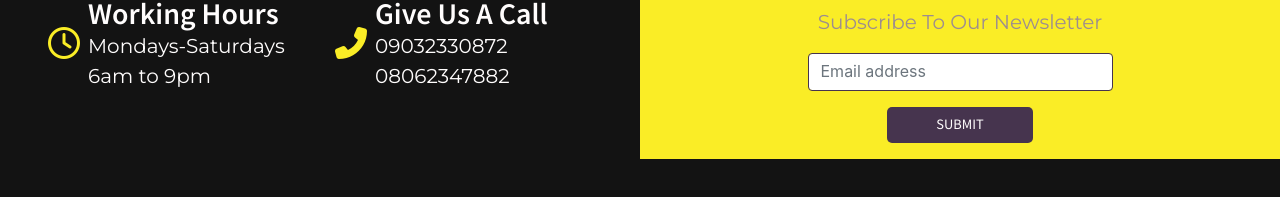
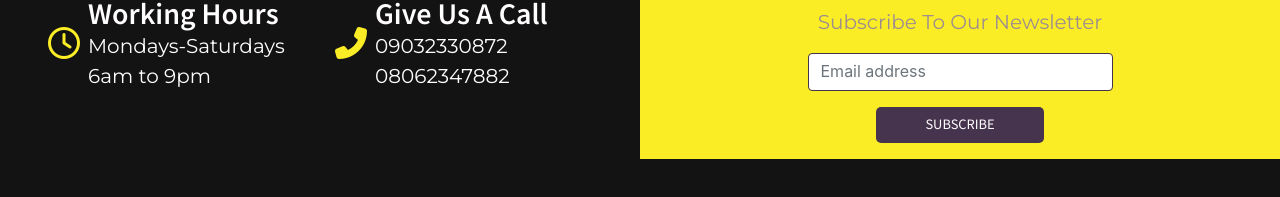
Before and after one commit to JoelEkpenyong/Team-Fierce-Envato-Gym-and-Fitness-1, a plain HTML site: page login.html in a window 1280 px wide. Shown: the part 893-1090 px from the top of the page. Drawn offline with nearby package versions, Linux system fonts and the light colour scheme.

Commit message:
Update login.html

```diff
--- a/login.html
+++ b/login.html
@@ -264,7 +264,7 @@
                 type="submit"
                 class="btn bg-button txt-secondary txt-size-small text-uppercase px-5"
               >
-                Submit
+                Subscribe
               </button>
             </div>
           </form>
```
